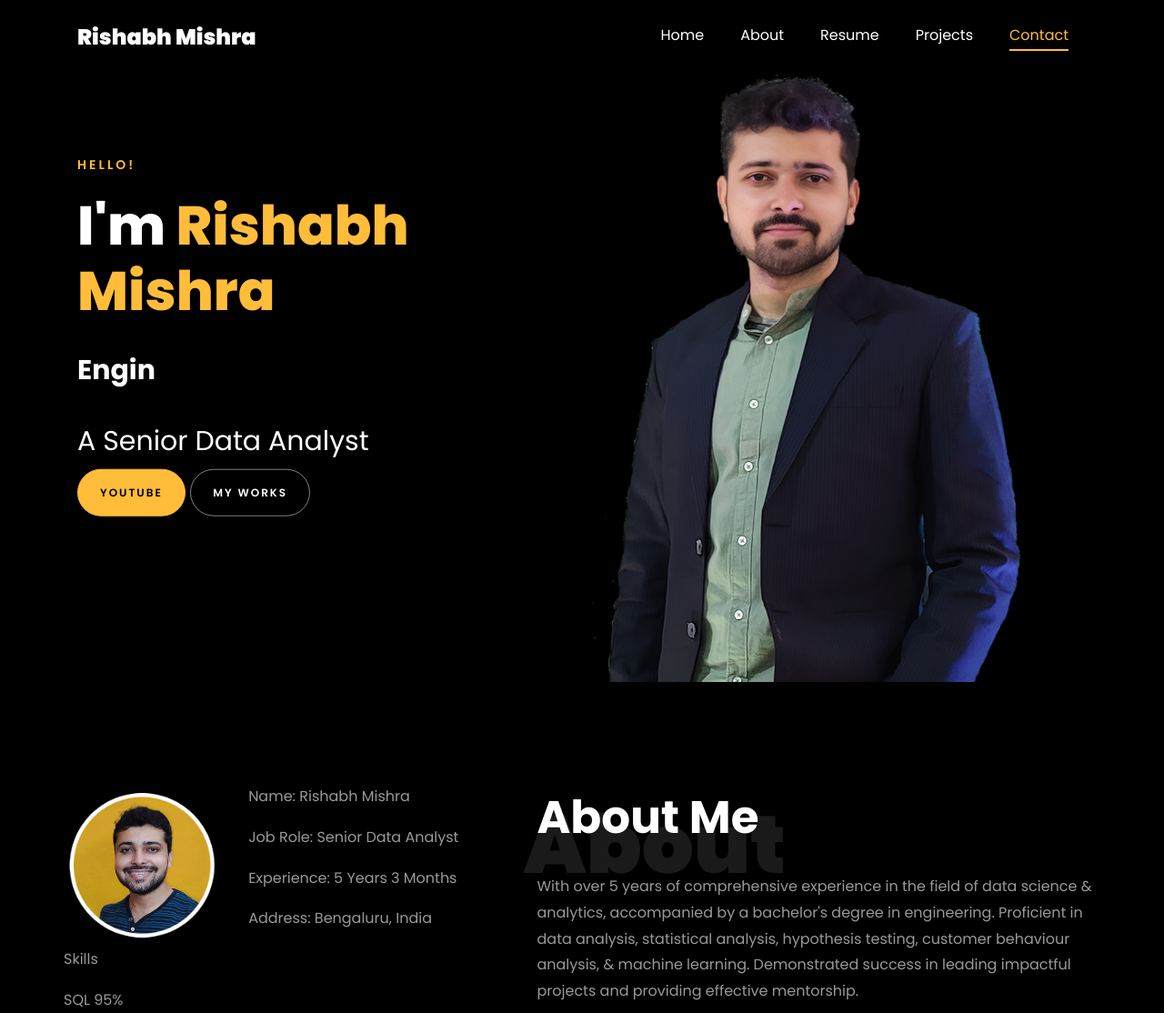
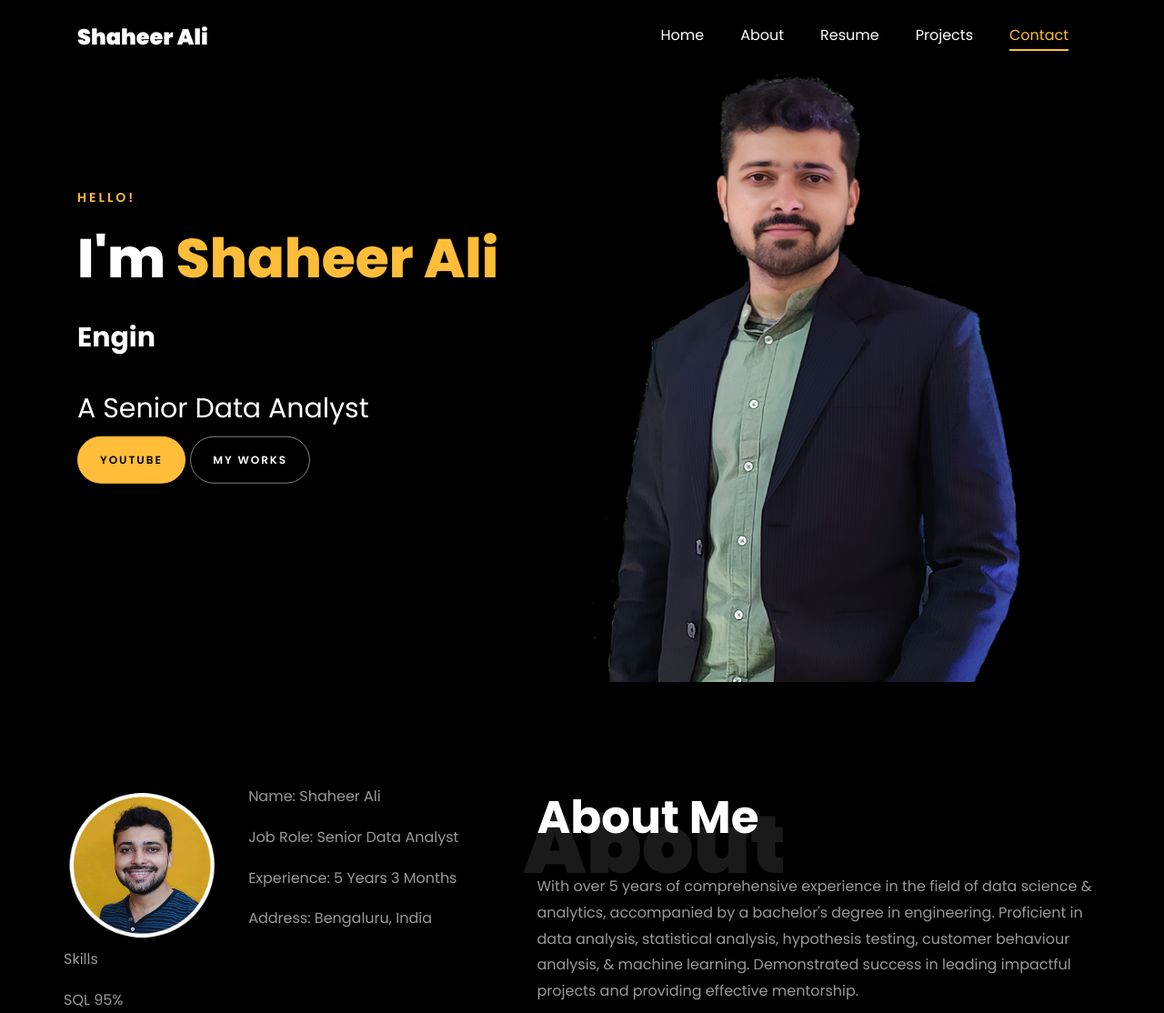
Before and after one commit to shaheeralics/Shaheer-Portfolio-Site, a plain HTML site: page index.html in a window 1280 px wide. Shown: the top 1114 px of the page at 91% size. Drawn offline with Linux system fonts and the light colour scheme; files whose address does not match are found by name.

Commit message:
Update index.html

```diff
--- a/index.html
+++ b/index.html
@@ -1,7 +1,7 @@
 <!DOCTYPE html>
 <html lang="en">
   <head>
-    <title>Rishabh Mishra Portfolio</title>
+    <title>Shaheer Ali Portfolio</title>
     <meta charset="utf-8">
     <meta name="viewport" content="width=device-width, initial-scale=1, shrink-to-fit=no">
 
@@ -119,7 +119,7 @@
 
     <nav class="navbar navbar-expand-lg navbar-dark ftco_navbar ftco-navbar-light site-navbar-target" id="ftco-navbar">
 	    <div class="container">
-	      <a class="navbar-brand" href="index.html">Rishabh Mishra</a>
+	      <a class="navbar-brand" href="index.html">Shaheer Ali</a>
 	      <button class="navbar-toggler js-fh5co-nav-toggle fh5co-nav-toggle" type="button" data-toggle="collapse" data-target="#ftco-nav" aria-controls="ftco-nav" aria-expanded="false" aria-label="Toggle navigation">
 	        <span class="oi oi-menu"></span> Menu
 	      </button>
@@ -147,7 +147,7 @@
 		          <div class="one-forth d-flex  align-items-center ftco-animate" data-scrollax=" properties: { translateY: '70%' }">
 		          	<div class="text">
 		          		<span class="subheading">Hello!</span>
-			            <h1 class="mb-4 mt-3">I'm <span>Rishabh Mishra</span></h1>
+			            <h1 class="mb-4 mt-3">I'm <span>Shaheer Ali</span></h1>
 
 						<!-- Element to contain animated typing -->
 						<span id="typing-animation"></span>
@@ -219,7 +219,7 @@
 									<!-- Details next to profile image -->
 									<div class="col-sm-6 col-md-7">
 									  <div class="about-info">
-										<p><span class="title-s">Name: </span> <span>Rishabh Mishra</span></p>
+										<p><span class="title-s">Name: </span> <span>Shaheer Ali</span></p>
 										<p><span class="title-s">Job Role: </span> <span>Senior Data Analyst</span></p>
 										<p><span class="title-s">Experience: </span> <span>5 Years 3 Months</span></p>
 										<p><span class="title-s">Address: </span> <span>Bengaluru, India</span></p>
```
